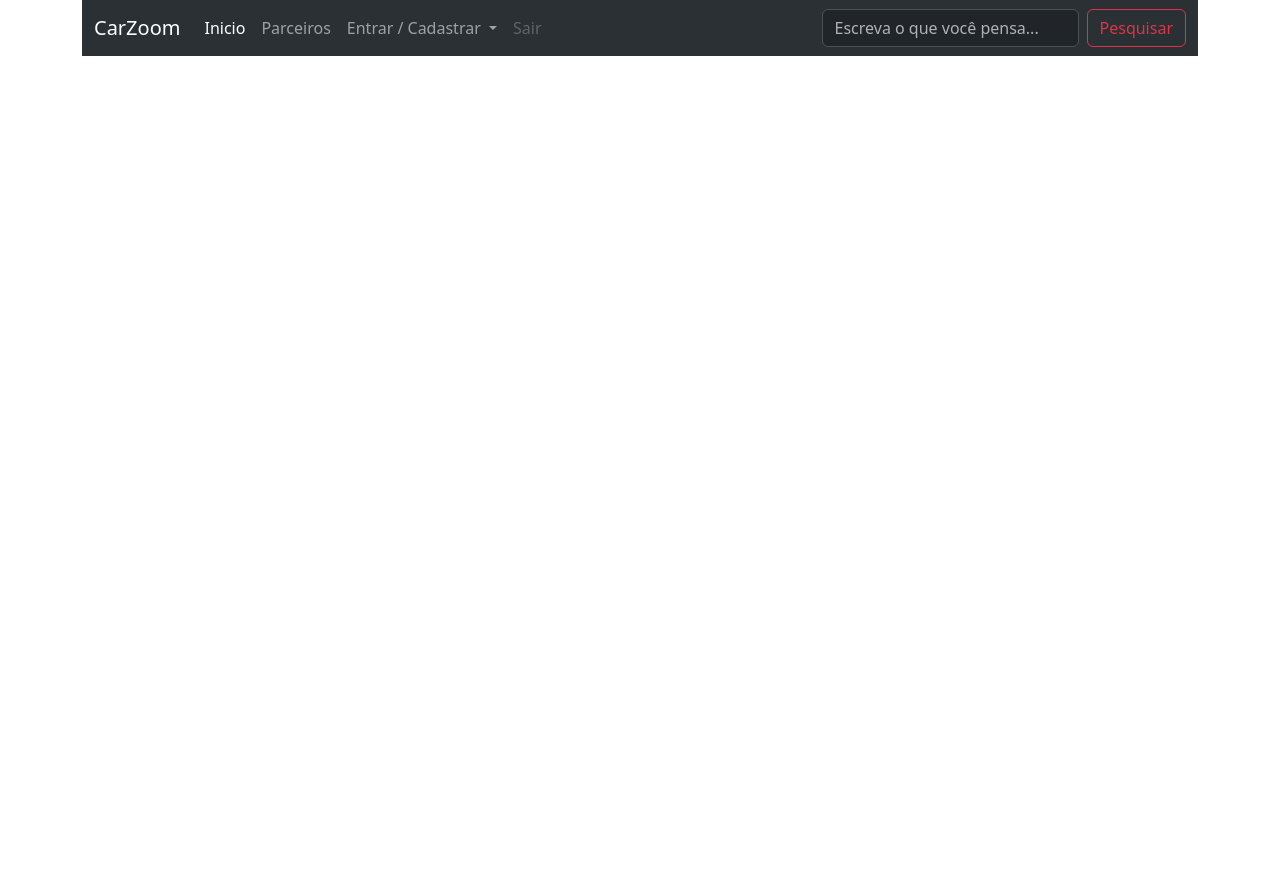
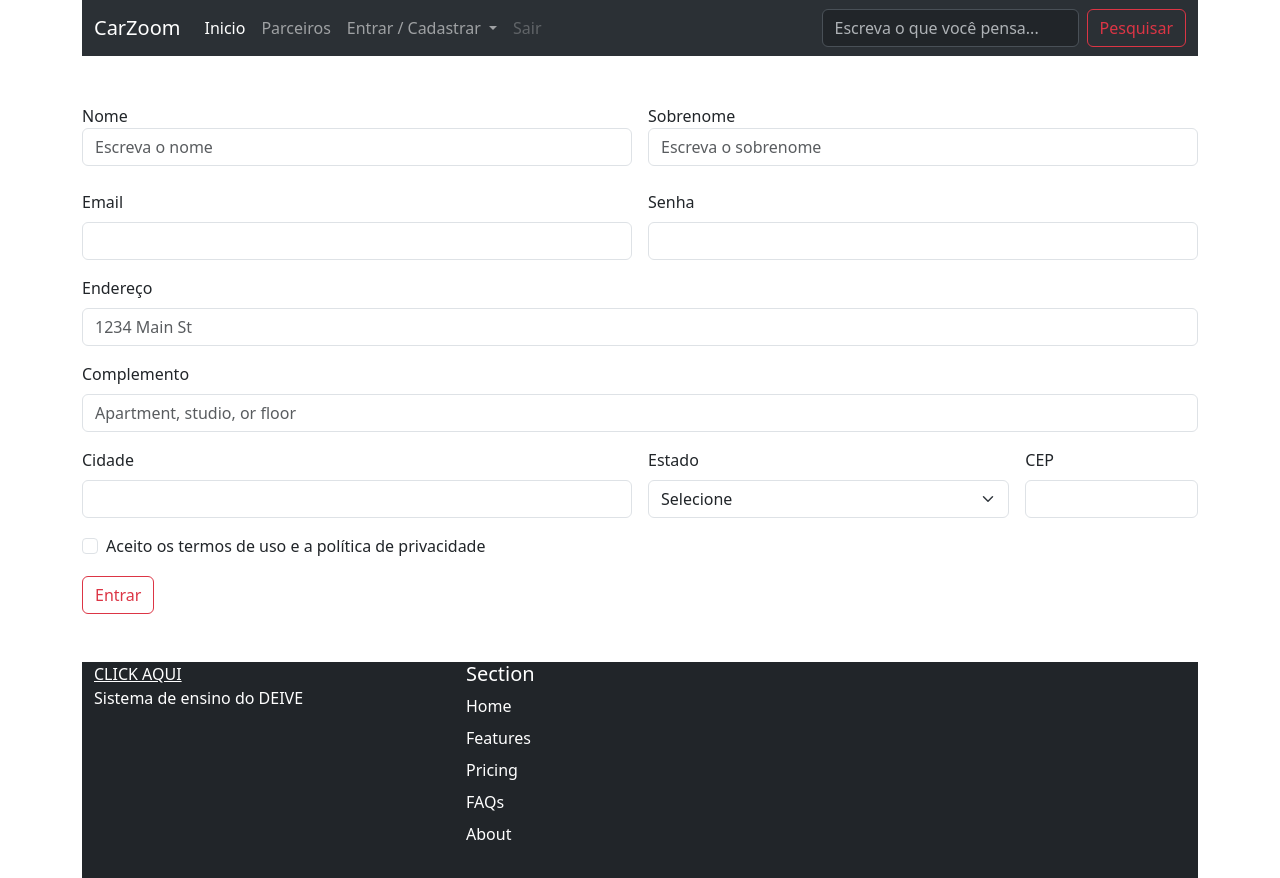
Before and after one commit to Edw0w/atividade-paginas-com-bootstrap, a plain HTML site: page assets/pages/cad-usuario.html in a window 1280 px wide. Before the commit the page ends 800 px from the top, so only its background shows below. Drawn offline with nearby package versions, Linux system fonts and the light colour scheme.

Commit message:
segunda alteracao: todos os arquivos.html

```diff
--- a/assets/pages/cad-usuario.html
+++ b/assets/pages/cad-usuario.html
@@ -11,7 +11,7 @@
     <div class="container">
     <nav class="navbar navbar-expand-lg bg-body-tertiary" data-bs-theme="dark">
         <div class="container-fluid">
-            <a class="navbar-brand" href="index.html">CarZoom</a>
+            <a class="navbar-brand" href="/atividade-paginas-com-bootstrap/index.html">CarZoom</a>
             <button class="navbar-toggler" type="button" data-bs-toggle="collapse"
                 data-bs-target="#navbarSupportedContent" aria-controls="navbarSupportedContent"
                 aria-expanded="false" aria-label="Toggle navigation">
@@ -20,7 +20,7 @@
             <div class="collapse navbar-collapse" id="navbarSupportedContent">
                 <ul class="navbar-nav me-auto mb-2 mb-lg-0">
                     <li class="nav-item">
-                        <a class="nav-link active" aria-current="page" href="index.html">Inicio</a>
+                        <a class="nav-link active" aria-current="page" href="/atividade-paginas-com-bootstrap/index.html">Inicio</a>
                     </li>
                     <li class="nav-item">
                         <a class="nav-link" href="#">Parceiros</a>
@@ -51,7 +51,130 @@
             </div>
         </div>
     </nav>
+    <br><br>
+
+
+    <!--COMECO FORMULARIO-->
+    <div class="row g-3">
+        <div class="col">
+            <label for="nome">Nome</label>
+          <input type="text" class="form-control" placeholder="Escreva o nome" aria-label="First name" id="nome">
+        </div>
+        <div class="col">
+            <label for="sobrenome">Sobrenome</label>
+          <input type="text" class="form-control" placeholder="Escreva o sobrenome" aria-label="Last name" id="sobrenome">
+        </div>
+      </div>
+      <br/>
+
+      <form class="row g-3">
+  <div class="col-md-6">
+    <label for="inputEmail4" class="form-label">Email</label>
+    <input type="email" class="form-control" id="inputEmail4">
+  </div>
+  <div class="col-md-6">
+    <label for="inputPassword4" class="form-label">Senha</label>
+    <input type="password" class="form-control" id="inputPassword4">
+  </div>
+  <div class="col-12">
+    <label for="inputAddress" class="form-label">Endereço</label>
+    <input type="text" class="form-control" id="inputAddress" placeholder="1234 Main St">
+  </div>
+  <div class="col-12">
+    <label for="inputAddress2" class="form-label">Complemento</label>
+    <input type="text" class="form-control" id="inputAddress2" placeholder="Apartment, studio, or floor">
+  </div>
+  <div class="col-md-6">
+    <label for="inputCity" class="form-label">Cidade</label>
+    <input type="text" class="form-control" id="inputCity">
+  </div>
+  <div class="col-md-4">
+    <label for="inputState" class="form-label">Estado</label>
+    <select id="inputState" class="form-select">
+      <option selected>Selecione</option>
+      <option>AC</option>
+<option>AL</option>
+<option>AP</option>
+<option>AM</option>
+<option>BA</option>
+<option>CE</option>
+<option>DF</option>
+<option>ES</option>
+<option>GO</option>
+<option>MA</option>
+<option>MT</option>
+<option>MS</option>
+<option>MG</option>
+<option>PA</option>
+<option>PB</option>
+<option>PR</option>
+<option>PE</option>
+<option>PI</option>
+<option>RJ</option>
+<option>RN</option>
+<option>RS</option>
+<option>RO</option>
+<option>RR</option>
+<option>SC</option>
+<option>SP</option>
+<option>SE</option>
+<option>TO</option>
+
+    </select>
+  </div>
+  <div class="col-md-2">
+    <label for="inputZip" class="form-label">CEP</label>
+    <input type="text" class="form-control" id="inputZip">
+  </div>
+  <div class="col-12">
+    <div class="form-check">
+      <input class="form-check-input" type="checkbox" id="gridCheck">
+      <label class="form-check-label" for="gridCheck">
+        Aceito os termos de uso e a política de privacidade
+      </label>
     </div>
+  </div>
+  <div class="col-12">
+    <button type="submit" class="btn btn-outline-danger">Entrar</button>
+  </div>
+</form>
+
+<br/><br/>
+    <!--FIM FORMULARIO-->
+
+    <!--COMECO FOOTER-->
+    <footer class="bd-footer ">
+        <div class="container">
+            <!-- <p class="text-center">© 2023 Company, Inc</p> -->
+            <div class="row bg-dark text-white">
+                <div class="col-lg-3 mb-3">
+                    <a class="d-line-flex align-items-center mb-2 text-white text-decoration-none-none"
+                        aria-label="DEIVE" href="#">CLICK AQUI</a>
+                    <p class="text-white">Sistema de ensino do DEIVE</p>
+                </div>
+                <div class="col-6  col-lg-2 offset-lg-1 mb-3">
+                    <h5>Section</h5>
+                    <ul class="list-unstyled">
+                        <li class="mb-2"><a href="#" class="text-white text-decoration-none">Home</a></li>
+                        <li class="mb-2"><a href="#" class="text-white text-decoration-none">Features</a>
+                        </li>
+                        <li class="mb-2"><a href="#" class="text-white text-decoration-none">Pricing</a>
+                        </li>
+                        <li class="mb-2"><a href="#" class="text-white text-decoration-none">FAQs</a></li>
+                        <li class="mb-2"><a href="#" class="text-white text-decoration-none">About</a></li>
+                    </ul>
+
+                </div>
+            </div>
+        </div>
+    </footer>
+    <!--FIM FOOTER-->
+
+
+    </div>
+
+
+
 
 
 
```
Also changed, not shown: index.html (+7 -1 lines).
